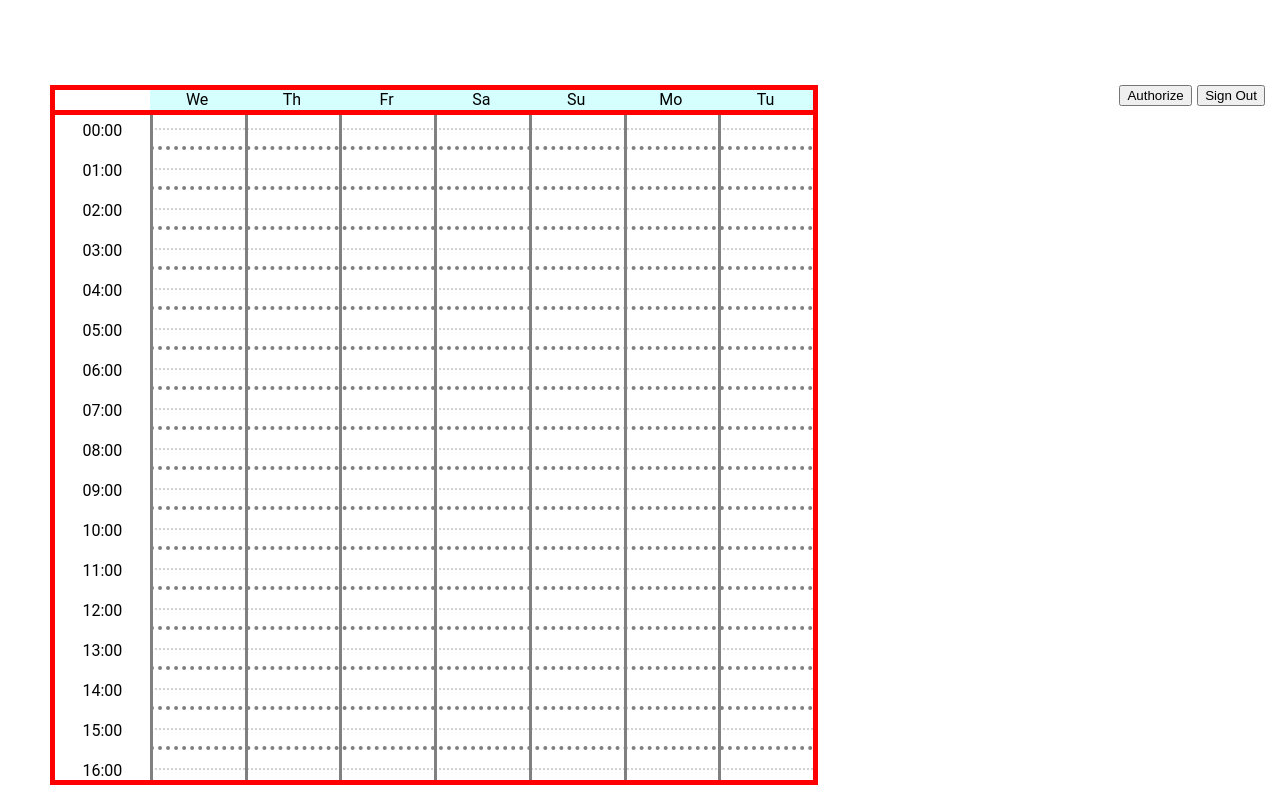
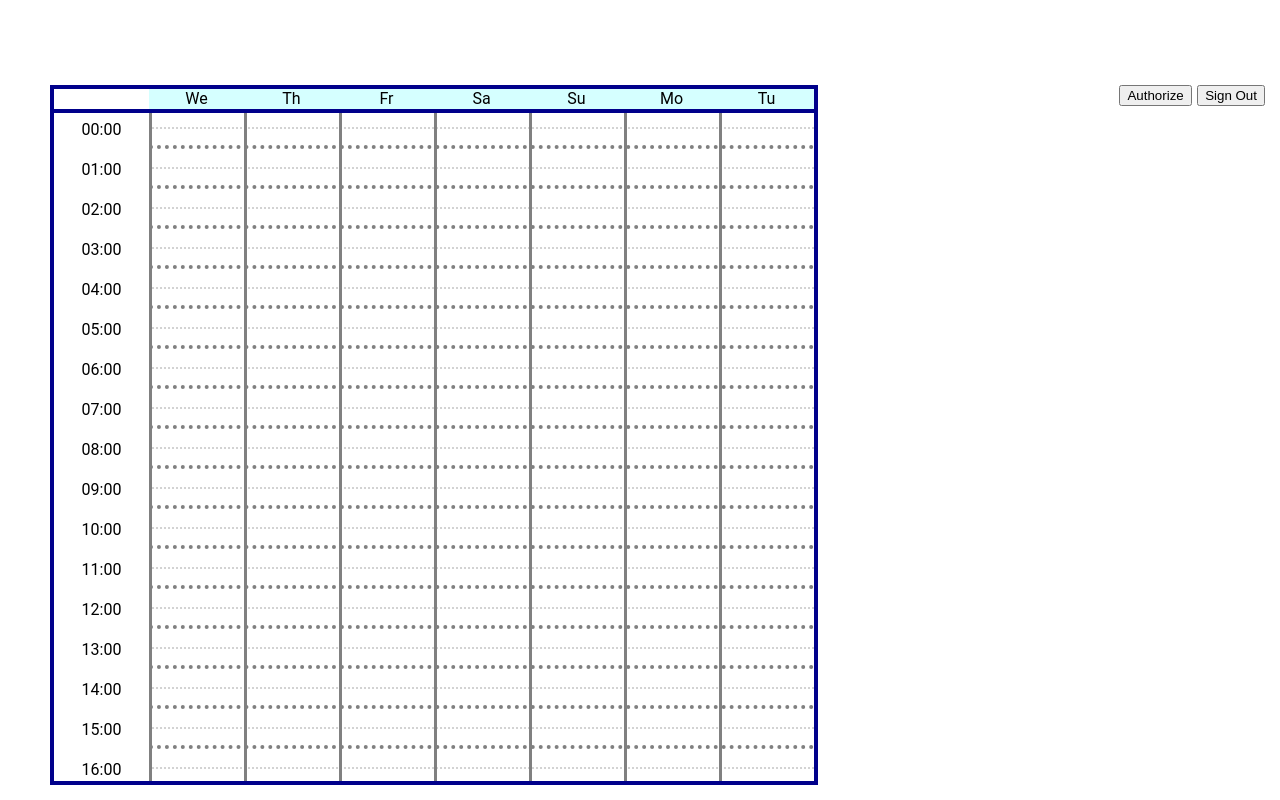
Before and after one commit to diegotyner/CalendarFrontEnd, a plain HTML site: page index.html in a window 1280 px wide. Drawn offline with nearby package versions, Linux system fonts and the light colour scheme; no server answers.

Commit message:
Quick styling change

```diff
--- a/style.css
+++ b/style.css
@@ -29,7 +29,7 @@ root {
     overflow-y: auto;
     width: max(512px, 60%);
     margin: 0 auto;
-    border: 5px solid red;
+    border: 4px solid darkblue;
     display: grid;
     grid-template-columns: repeat(8, minmax(0, 1fr));
     grid-template-rows: repeat(49, 20px);
@@ -41,7 +41,7 @@ root {
     left: 50px;
     width: max(512px, 60%);
     margin: 0 auto;
-    border: 5px solid red;
+    border: 4px solid darkblue;
     display: grid;
     grid-template-columns: repeat(8, minmax(0, 1fr));
     grid-template-rows: 20px;
```
